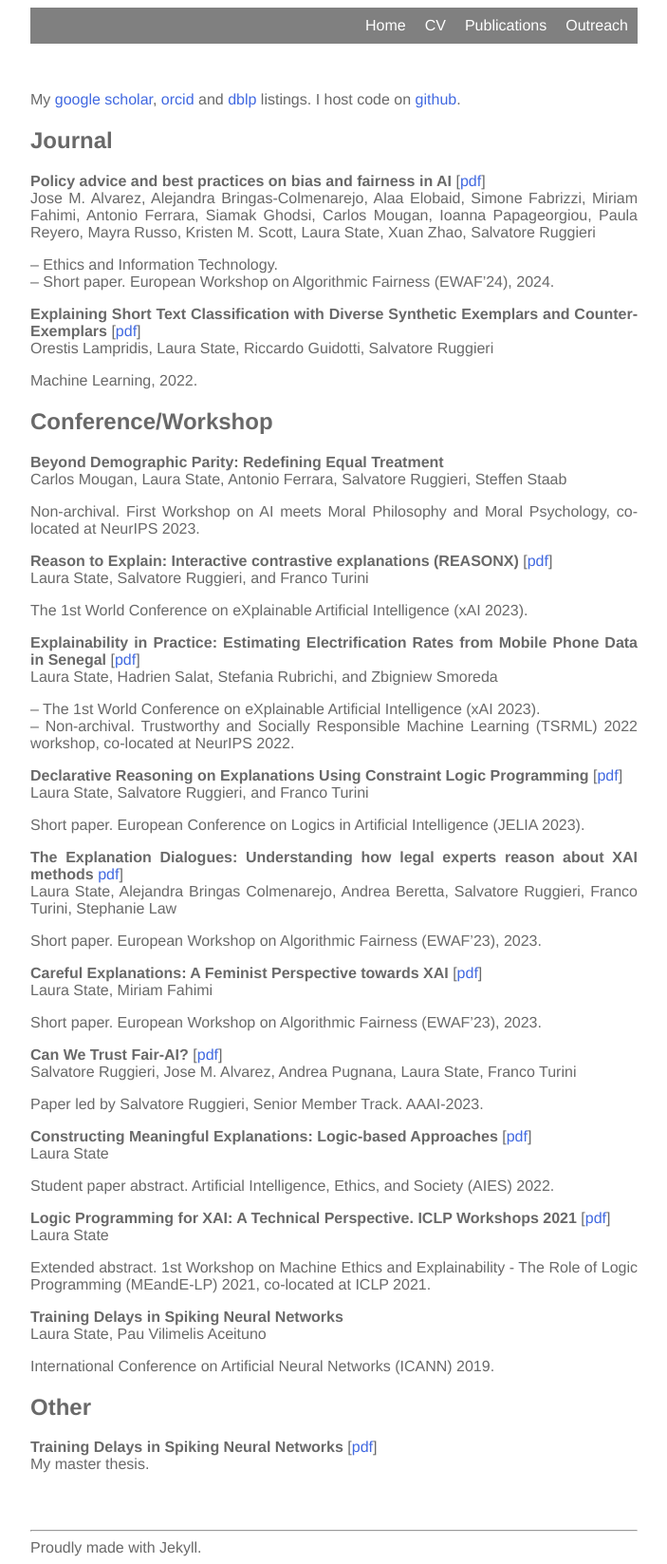
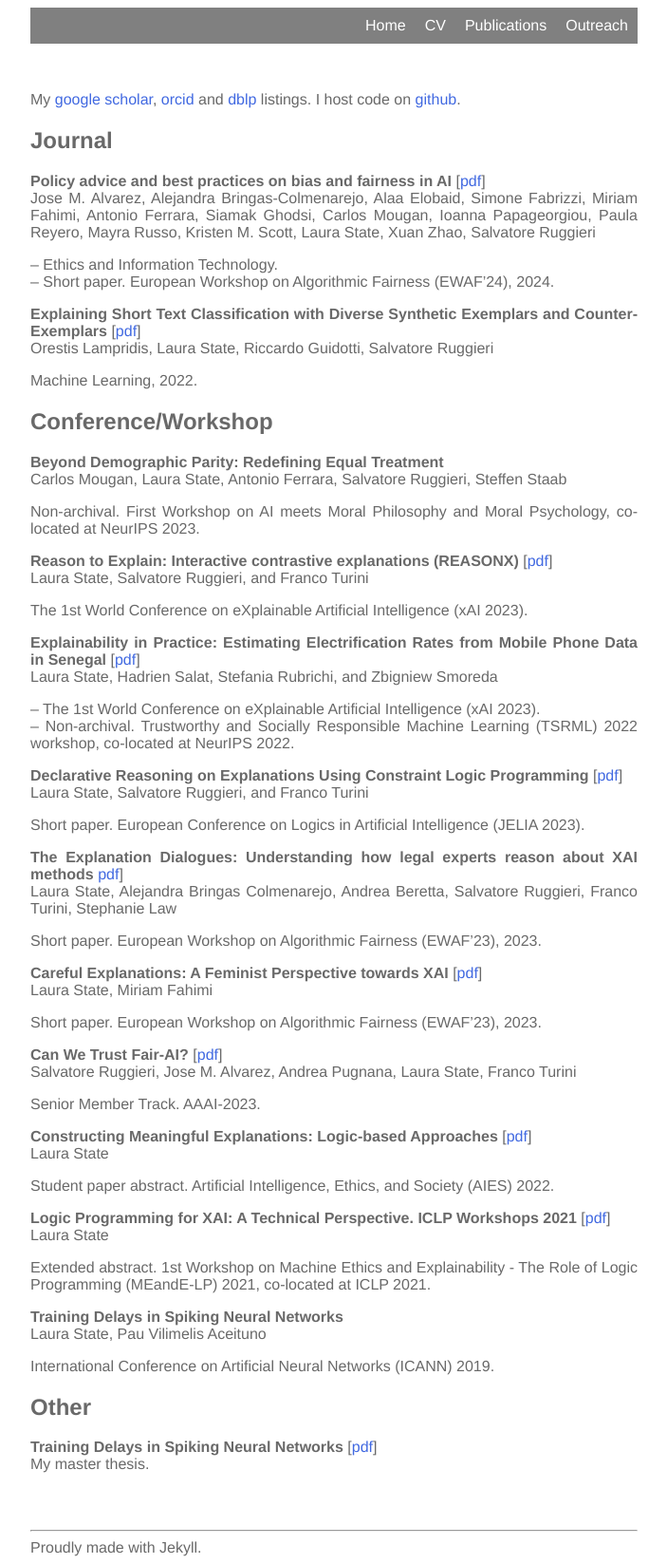
Before and after one commit to lstate/lstate.github.io, a Jekyll site: the page built from _pages/publications.markdown, in a window 1280 px wide. Shown: the whole page at 95% size, without its empty margins (288-991 px from the left). Built offline with Jekyll 4.4.1, drawn with Linux system fonts in a browser that asks for light colours.

Commit message:
Update publications.markdown

```diff
--- a/_pages/publications.markdown
+++ b/_pages/publications.markdown
@@ -58,7 +58,7 @@ Short paper. European Workshop on Algorithmic Fairness (EWAF'23), 2023.
 **Can We Trust Fair-AI?** [[pdf](https://ojs.aaai.org/index.php/AAAI/article/view/26798)] <br>
 Salvatore Ruggieri, Jose M. Alvarez, Andrea Pugnana, Laura State, Franco Turini
 
-Paper led by Salvatore Ruggieri, Senior Member Track. AAAI-2023.
+Senior Member Track. AAAI-2023.
 
 **Constructing Meaningful Explanations: Logic-based Approaches** [[pdf](https://lstate.github.io/assets/state_constructing_meaningful_explanations.pdf)] <br>
 Laura State
```
